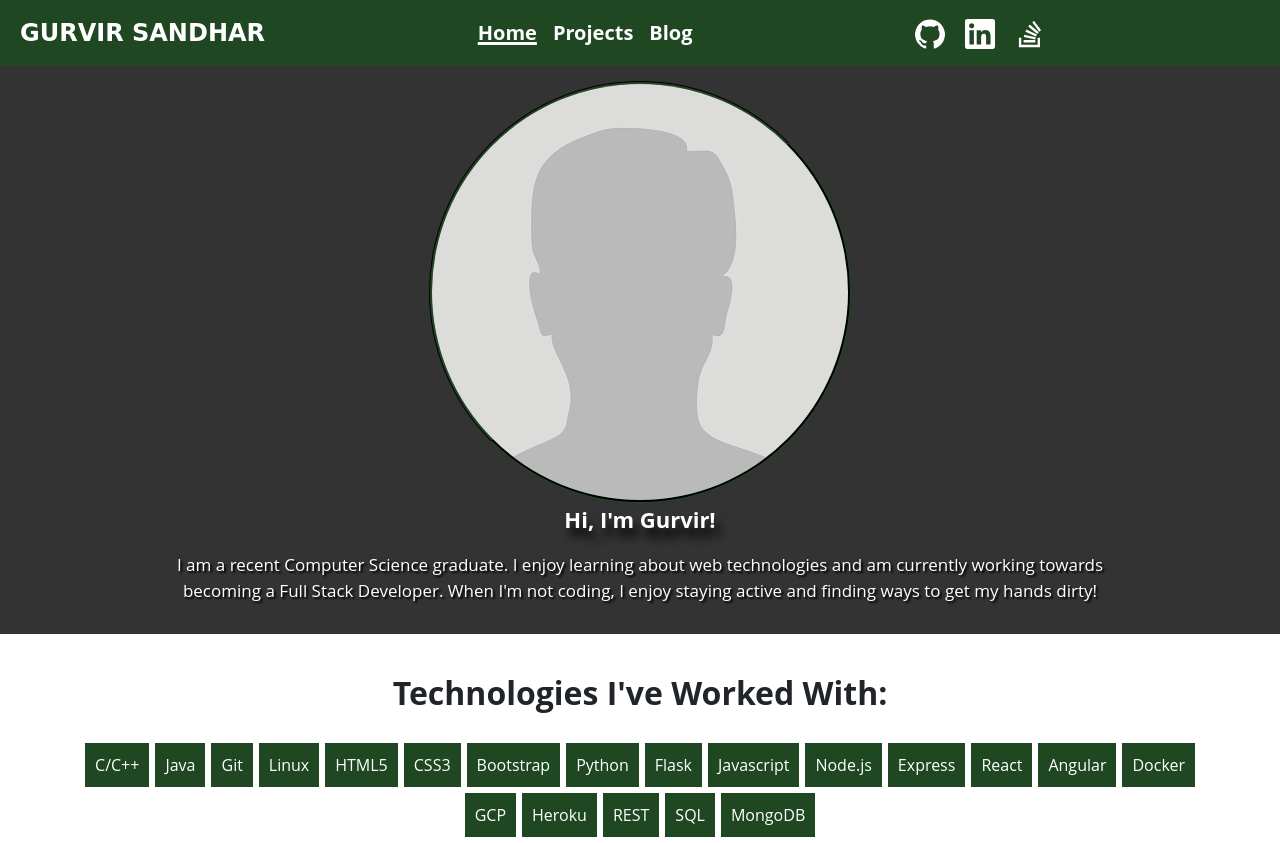
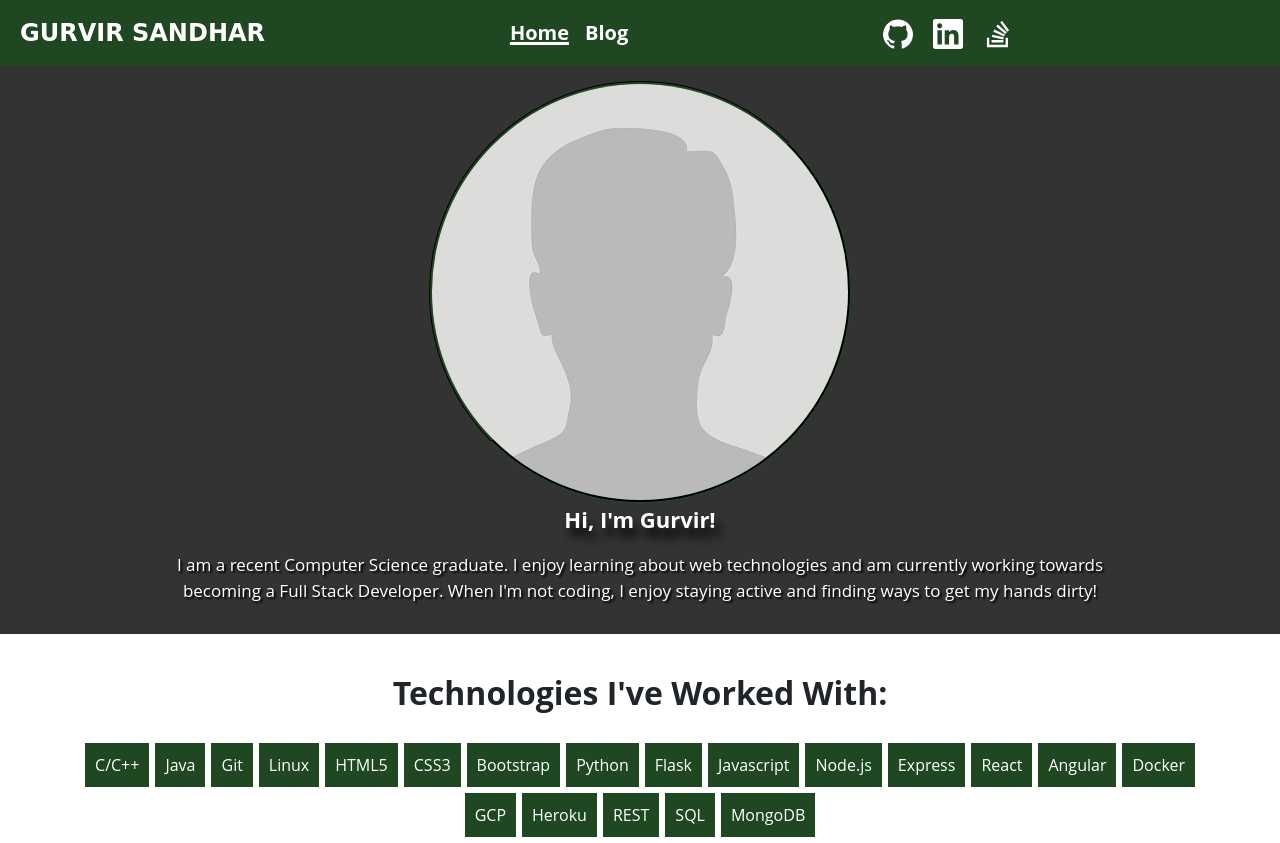
Before and after one commit to Gurvir-Sandhar/Gurvir-Sandhar.github.io, a plain HTML site: page index.html in a window 1280 px wide. Shown: the top 843 px of the page. Drawn offline with nearby package versions, Linux system fonts and the light colour scheme; a web font is replaced by a local one.

Commit message:
removed projects from navbar

```diff
--- a/index.html
+++ b/index.html
@@ -35,9 +35,6 @@
                 <ul class="navbar-nav text-center">
                     <li>
                         <a class="nav-link" style="text-decoration: underline; text-decoration-thickness: 3px;" href="index.html">Home</a>
-                    </li>
-                    <li>
-                        <a class="nav-link" href="projects.html">Projects</a>
                     </li>
                     <li>
                         <a class="nav-link" href="blog.html">Blog</a>
```
